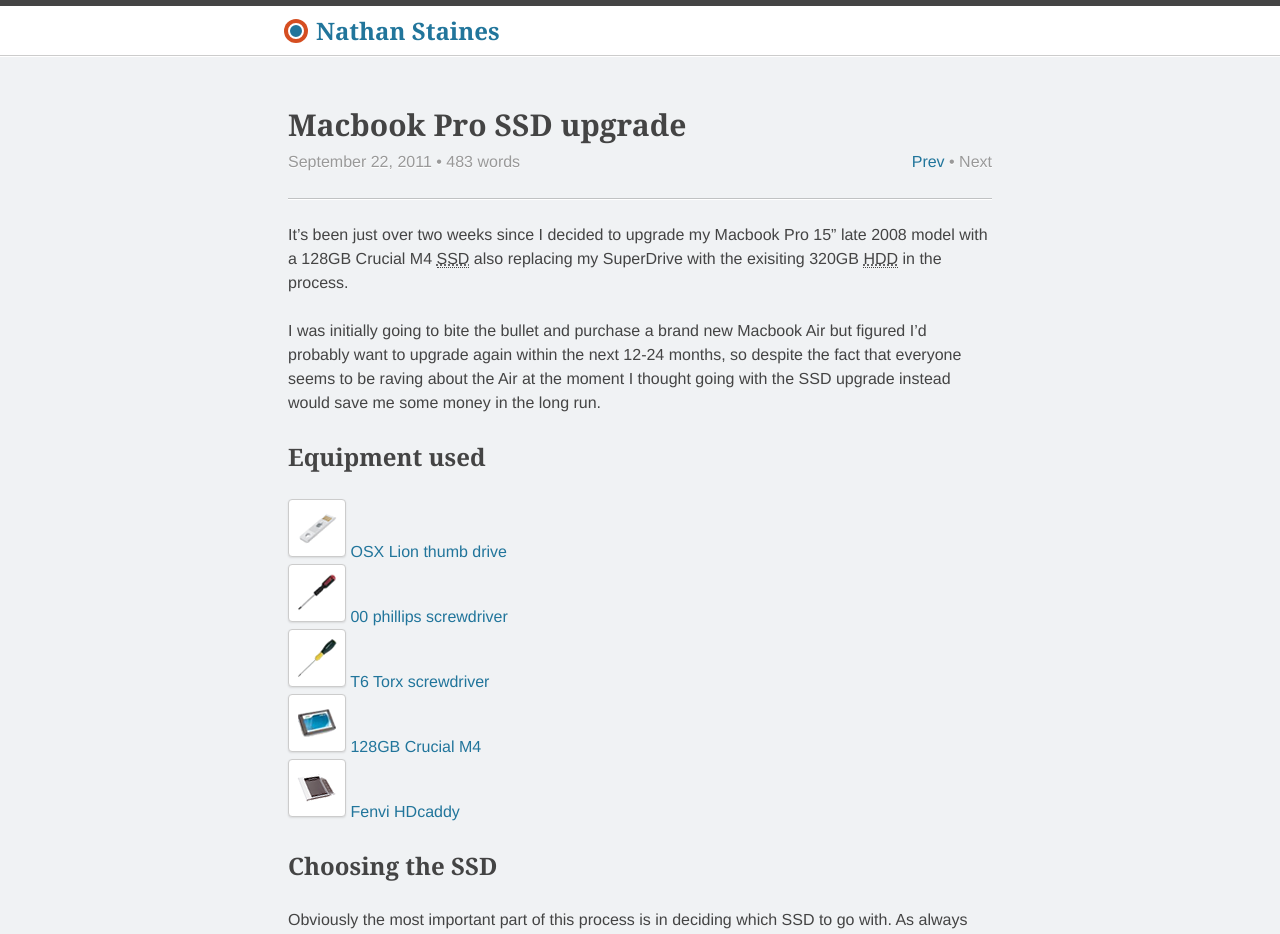
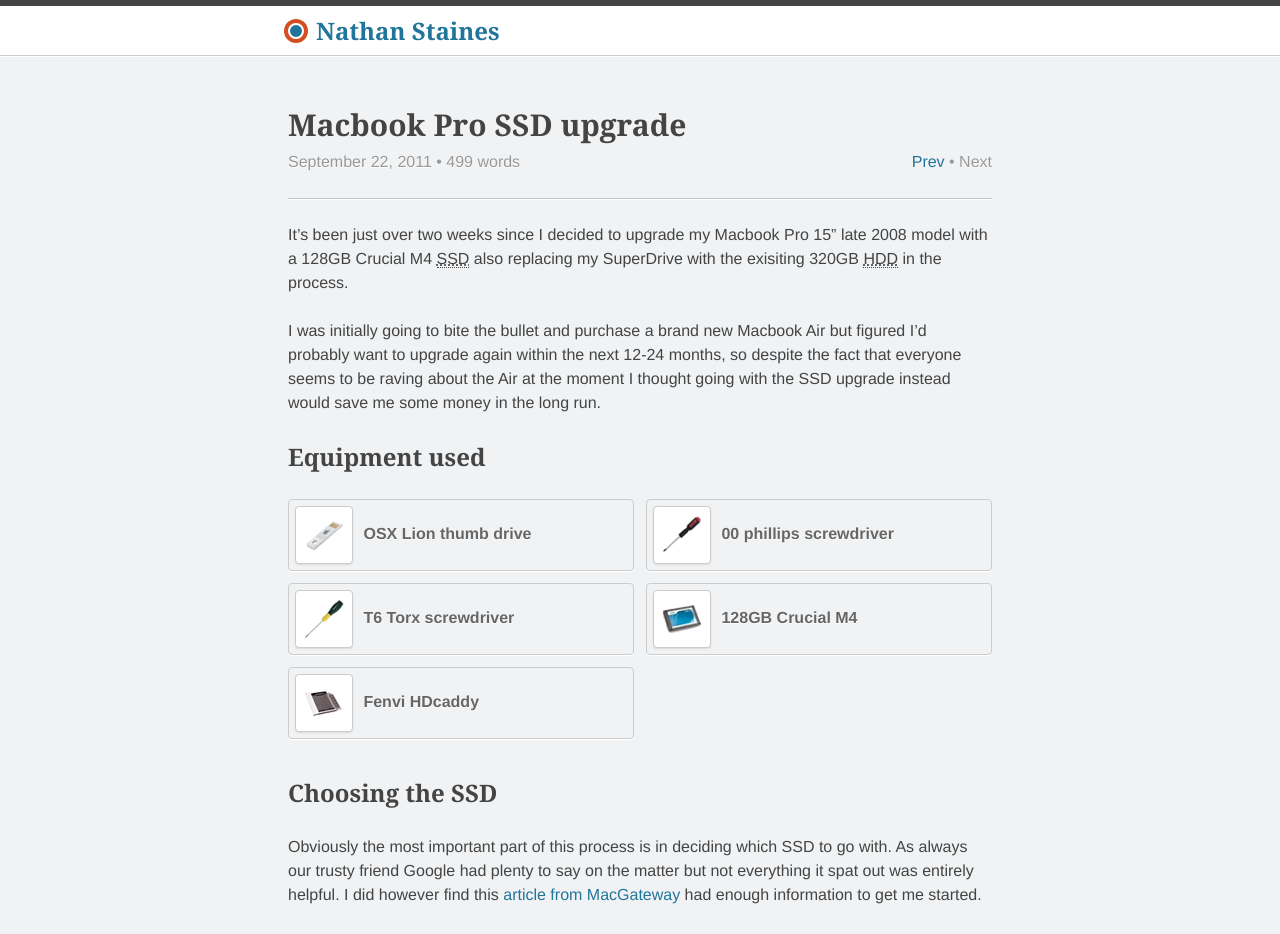
Before and after one commit to nathanstaines/nathanstaines.github.com, a Jekyll site: the page built from _posts/2011-09-22-macbook-pro-ssd-upgrade.md, in a window 1280 px wide. Shown: the top 934 px of the page. Built offline with Jekyll 4.4.1, drawn with Linux system fonts in a browser that asks for light colours; nearby versions of some CDN libraries; Markdown is read by kramdown in place of the engine named in the settings.

Commit message:
Create new list styles

```diff
--- a/_posts/2011-09-22-macbook-pro-ssd-upgrade.md
+++ b/_posts/2011-09-22-macbook-pro-ssd-upgrade.md
@@ -13,26 +13,36 @@
 
 ###Equipment used
 
-<ul class="list-unstyled list-equipment">
+<ul class="list-unstyled list-equipment two-up">
     <li class="lion-osx">
-        <img class="img-polaroid" src="/img/osx-lion.png" alt="">
-        <a href="http://store.apple.com/uk/product/MD256Z/A">OSX Lion thumb drive</a>
+        <a class="btn" href="http://store.apple.com/uk/product/MD256Z/A">
+            <img class="img-polaroid" src="/img/osx-lion.png" alt="">
+            OSX Lion thumb drive
+        </a>
     </li>
     <li class="phillips">
-        <img class="img-polaroid" src="/img/phillips.png" alt="">
-        <a href="http://www.crucial.com/uk/store/partspecs.aspx?imodule=CTSCRDRVRPH0">00 phillips screwdriver</a>
+        <a class="btn" href="http://www.crucial.com/uk/store/partspecs.aspx?imodule=CTSCRDRVRPH0">
+            <img class="img-polaroid" src="/img/phillips.png" alt="">
+            00 phillips screwdriver
+        </a>
     </li>
     <li class="torx">
-        <img class="img-polaroid" src="/img/torx.png" alt="">
-        <a href="http://www.amazon.co.uk/Silverline-277858-T6-Trx-Screwdriver/dp/B000LFXBIC/ref=sr_1_1?ie=UTF8&qid=1315568888&sr=8-1">T6 Torx screwdriver</a>
+        <a class="btn" href="http://www.amazon.co.uk/Silverline-277858-T6-Trx-Screwdriver/dp/B000LFXBIC/ref=sr_1_1?ie=UTF8&qid=1315568888&sr=8-1">
+            <img class="img-polaroid" src="/img/torx.png" alt="">
+            T6 Torx screwdriver
+        </a>
     </li>
     <li class="crucial">
-        <img class="img-polaroid" src="/img/crucial.png" alt="">
-        <a href="http://www.crucial.com/uk/store/partspecs.aspx?IMODULE=CT128M4SSD2">128GB Crucial M4</a>
+        <a class="btn" href="http://www.crucial.com/uk/store/partspecs.aspx?IMODULE=CT128M4SSD2">
+            <img class="img-polaroid" src="/img/crucial.png" alt="">
+            128GB Crucial M4
+        </a>
     </li>
     <li class="hdcaddy">
-        <img class="img-polaroid" src="/img/hdcaddy.png" alt="">
-        <a href="http://hdcaddy.com/product.php?id_product=10">Fenvi HDcaddy</a>
+        <a class="btn" href="http://hdcaddy.com/product.php?id_product=10">
+            <img class="img-polaroid" src="/img/hdcaddy.png" alt="">
+            Fenvi HDcaddy
+        </a>
     </li>
 </ul>
 
--- a/css/main.css
+++ b/css/main.css
@@ -209,6 +209,32 @@
 .list-unstyled {
   margin-left: 0;
   list-style: none;
+}
+
+.two-up {
+  margin: 0 -0.375rem 1.5rem;
+  *zoom: 1;
+}
+.two-up:before, .two-up:after {
+  content: " ";
+  display: table;
+}
+.two-up:after {
+  clear: both;
+}
+.two-up li {
+  float: left;
+  width: 50%;
+  padding: 0 0.375rem 0.75rem;
+}
+
+.list-equipment img {
+  margin-right: 0.375rem;
+  vertical-align: middle;
+}
+.list-equipment .btn {
+  display: block;
+  padding: 0.375rem;
 }
 
 code {
--- a/sass/_layout.scss
+++ b/sass/_layout.scss
@@ -10,7 +10,7 @@
 
 #layout {
   min-height: 100%;
-  margin-bottom: -($footer-height);
+  margin-bottom: -$footer-height;
 }
 
 #content {
```
Also changed, not shown: sass/_lists.scss (+23 -0 lines), 2 other files.
